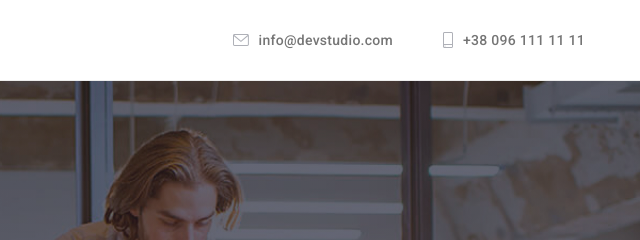
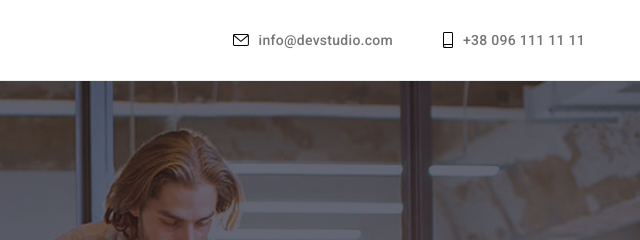
Before and after one commit to olha-sydorenko/goit-markup-hw-04, a plain HTML site: page index.html in a window 1280 px wide. Shown: the top 240 px of the page, 640-1280 px from the left. Drawn offline with nearby package versions, Linux system fonts and the light colour scheme.

Commit message:
Changed icon color

```diff
--- a/css/styles.css
+++ b/css/styles.css
@@ -126,7 +126,6 @@ p {
 
 .contact-icon {
   margin-right: 10px;
-  fill: var(--icons-color);
 }
 
 .contact-icon:hover,
```
